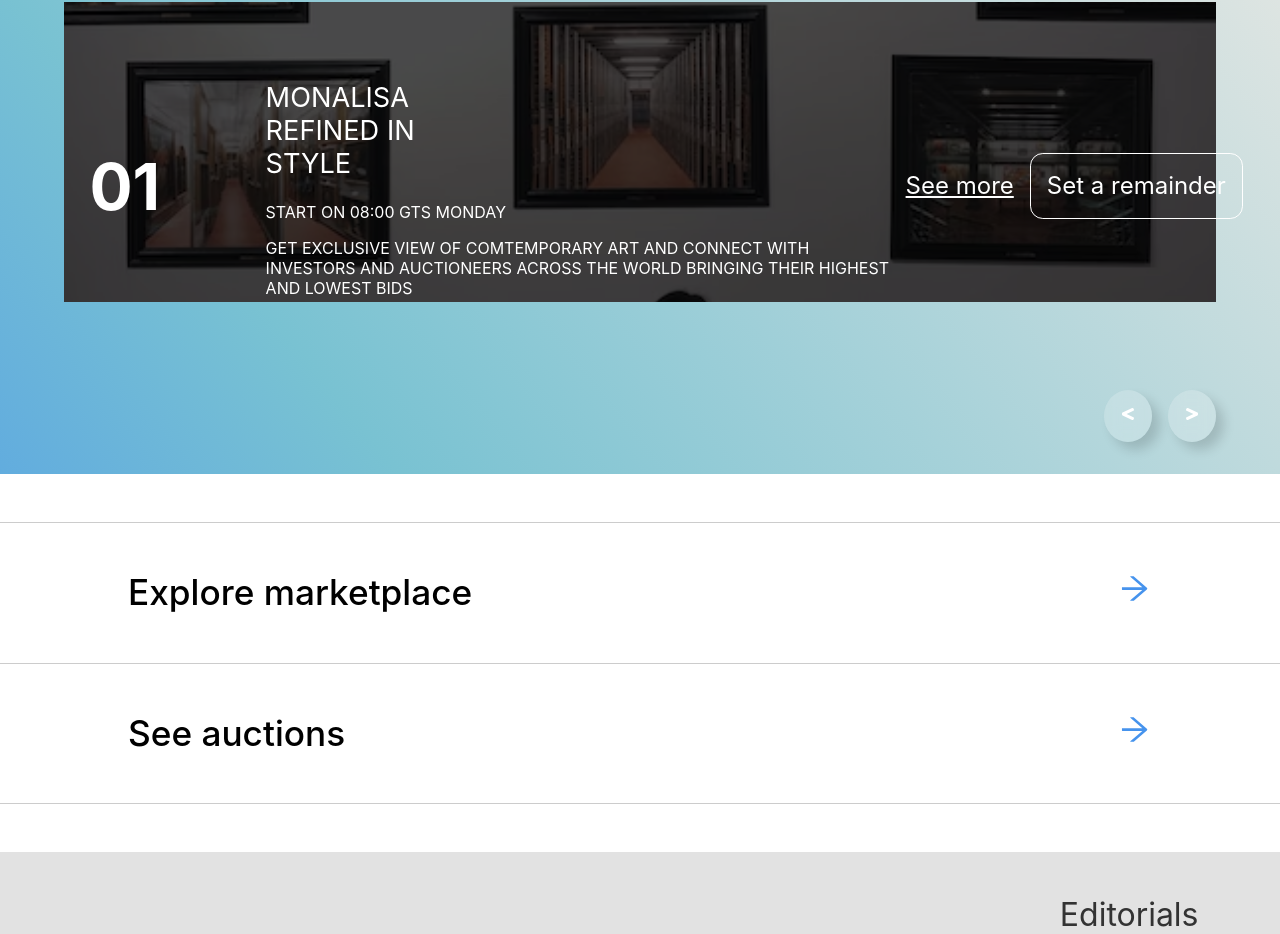
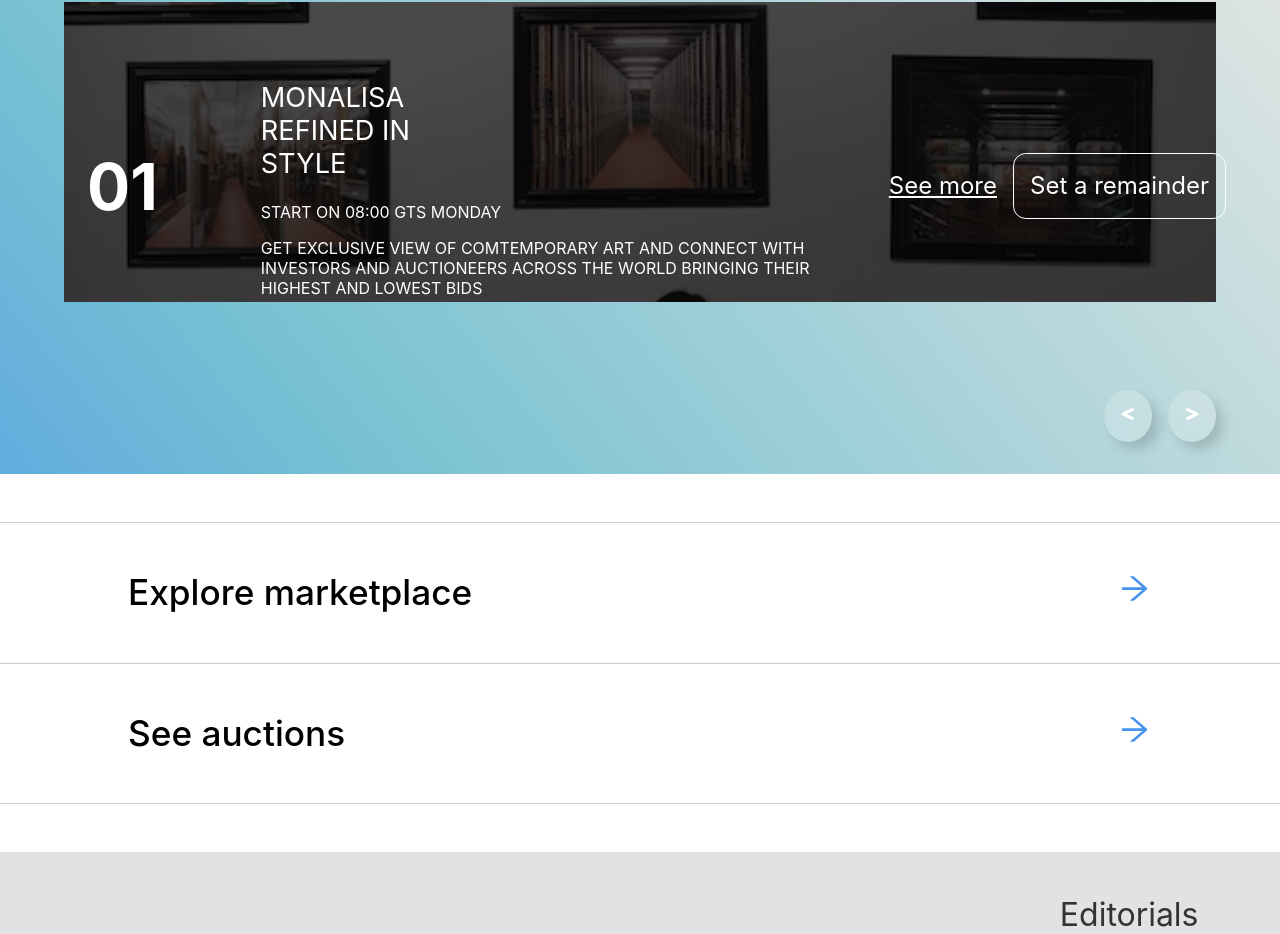
Before and after one commit to MrCandie/Artssy, a Next.js app: page / in a window 1280 px wide. Shown: the part 2869-3803 px from the top of the page. Built offline with nearby package versions, Linux system fonts and the light colour scheme.

Commit message:
another commit

```diff
--- a/components/Homepage/auction/auction.module.css
+++ b/components/Homepage/auction/auction.module.css
@@ -89,6 +89,7 @@
   display: flex;
   align-items: center;
   gap: 1rem;
+  margin-right: 1.5rem;
 }
 .remainder {
   background: transparent;
```
